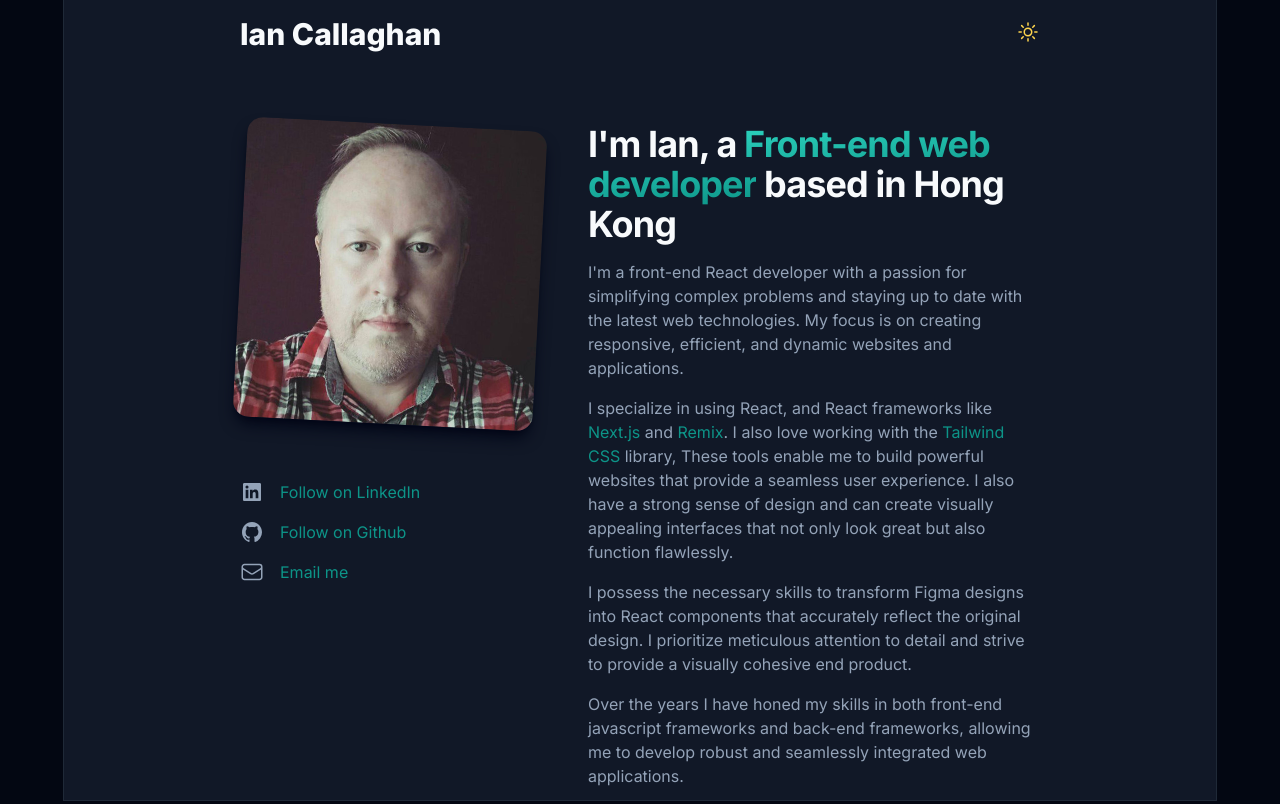
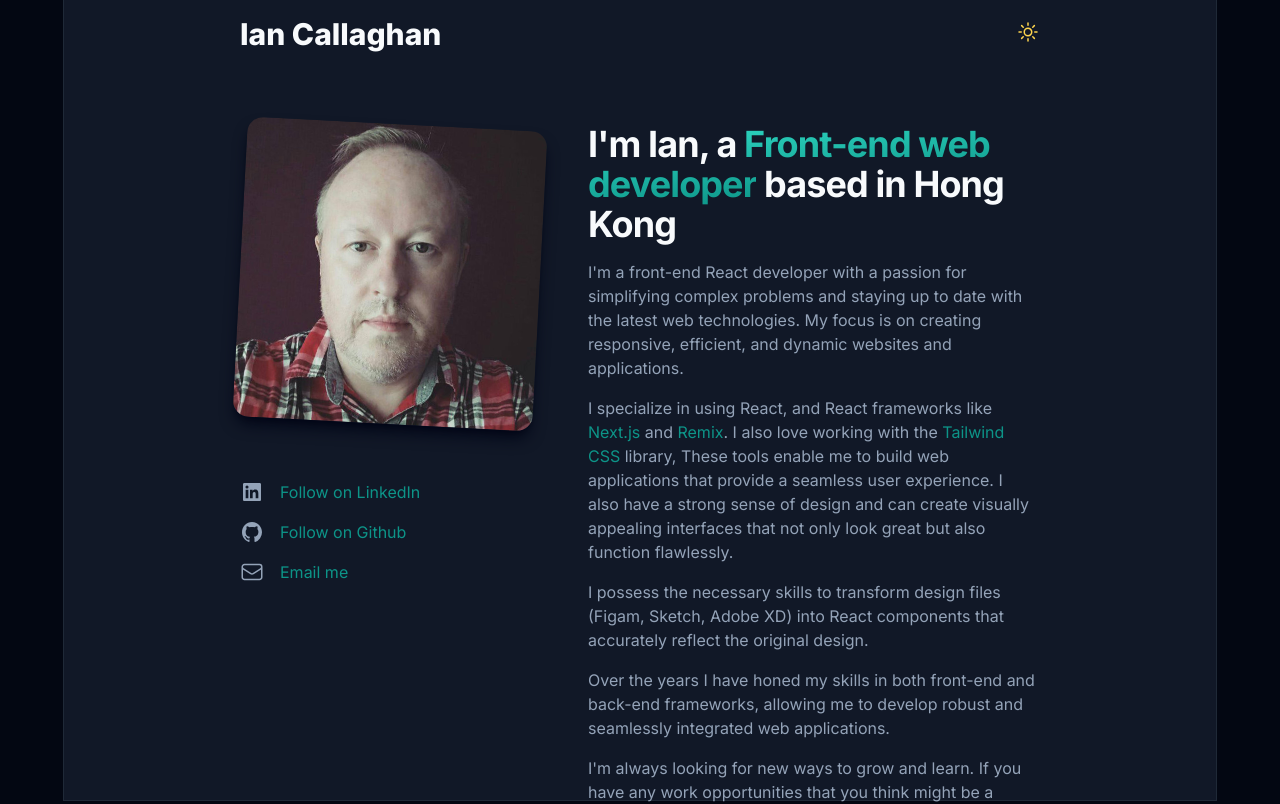
Before and after one commit to ianshk/ianc, a Next.js app: page / in a window 1280 px wide. Shown: the top 804 px of the page. Built offline with nearby package versions, Linux system fonts and the light colour scheme.

Commit message:
Update Intro.tsx

```diff
--- a/src/components/Intro.tsx
+++ b/src/components/Intro.tsx
@@ -35,19 +35,17 @@ export default function Intro() {
             I specialize in using React, and React frameworks like
             <a href="https://nextjs.org/"> Next.js</a> and
             <a href="https://remix.run/"> Remix</a>. I also love working with the
-            <a href="https://tailwindcss.com/"> Tailwind CSS</a> library, These tools enable me to build
-            powerful websites that provide a seamless user experience. I also have a strong sense of design
-            and can create visually appealing interfaces that not only look great but also function
-            flawlessly.
+            <a href="https://tailwindcss.com/"> Tailwind CSS</a> library, These tools enable me to build web
+            applications that provide a seamless user experience. I also have a strong sense of design and can
+            create visually appealing interfaces that not only look great but also function flawlessly.
           </p>
           <p>
-            I possess the necessary skills to transform Figma designs into React components that accurately
-            reflect the original design. I prioritize meticulous attention to detail and strive to provide a
-            visually cohesive end product.
+            I possess the necessary skills to transform design files (Figam, Sketch, Adobe XD) into React
+            components that accurately reflect the original design.
           </p>
           <p>
-            Over the years I have honed my skills in both front-end javascript frameworks and back-end
-            frameworks, allowing me to develop robust and seamlessly integrated web applications.
+            Over the years I have honed my skills in both front-end and back-end frameworks, allowing me to
+            develop robust and seamlessly integrated web applications.
           </p>
           <p>
             I'm always looking for new ways to grow and learn. If you have any work opportunities that you
```
